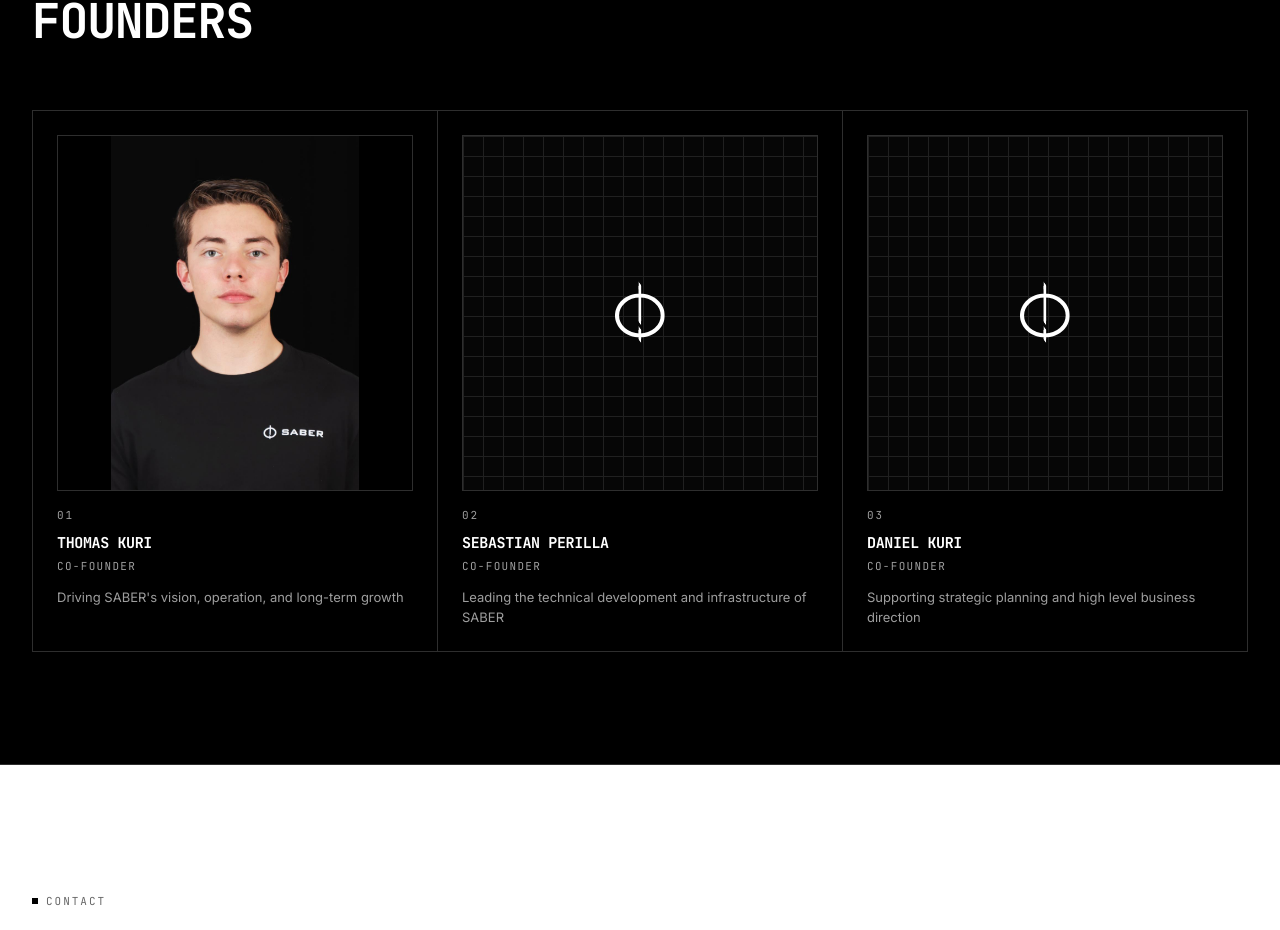
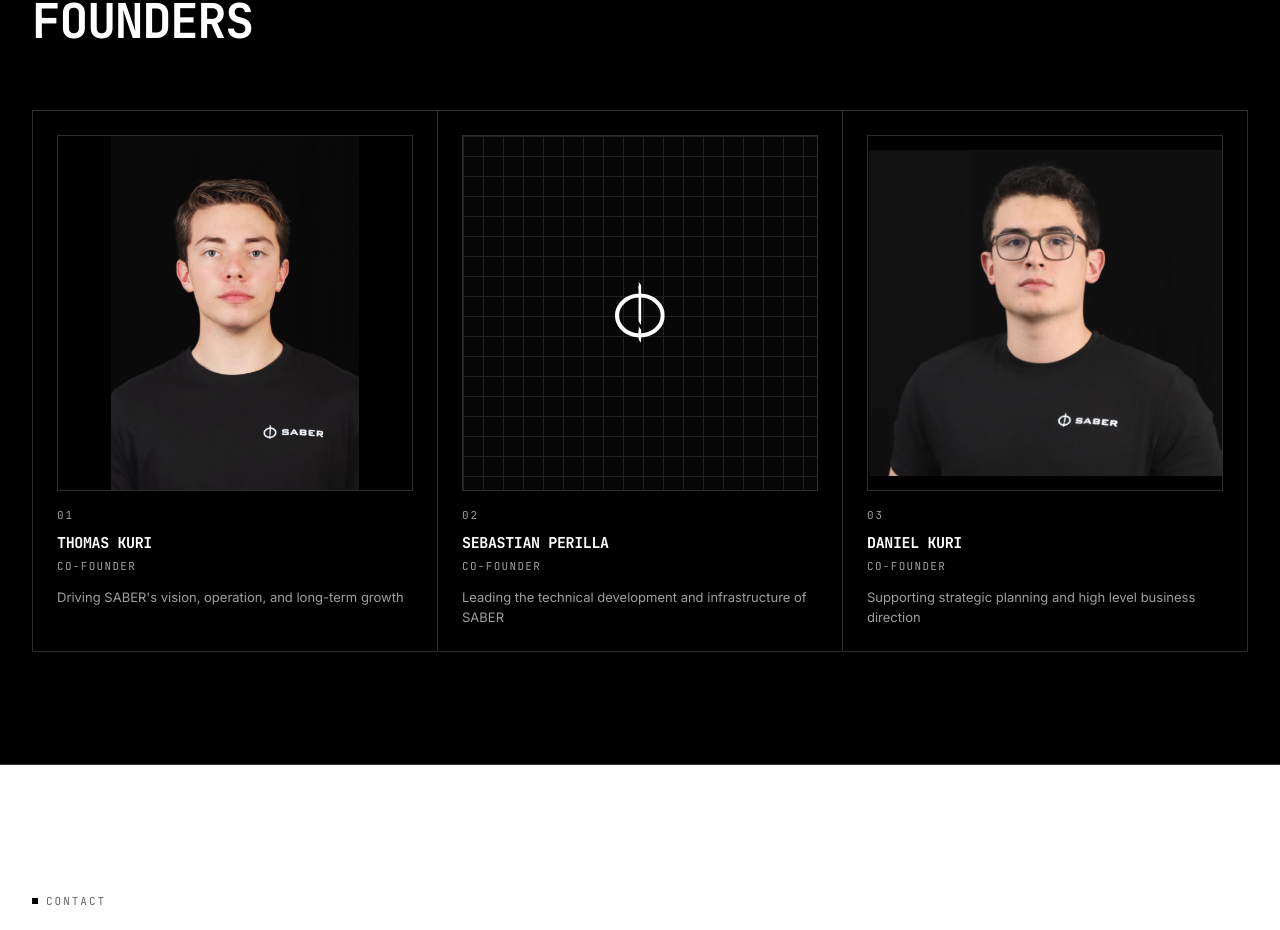
Before and after one commit to saberKPA/bug-whisper, a React (Vite) app: page / in a window 1280 px wide. Shown: the part 4051-4981 px from the top of the page. Built offline with nearby package versions, Linux system fonts and the light colour scheme; the HTML template or start-up script is replaced by a standard one.

Commit message:
Changes
Co-authored-by: SebastianPerilla <148215548+SebastianPerilla@users.noreply.github.com>

```diff
--- a/src/components/sections/Team.tsx
+++ b/src/components/sections/Team.tsx
@@ -2,9 +2,11 @@ import { useLanguage } from "@/contexts/LanguageContext";
 import { SectionHeading } from "./SectionHeading";
 import { SaberLogo } from "../SaberLogo";
 import tommyImg from "@/assets/team-tommy.jpg";
+import danielImg from "@/assets/team-daniel.jpg";
 
 const memberImages: Record<string, string> = {
   "THOMAS KURI": tommyImg,
+  "DANIEL KURI": danielImg,
 };
 
 export function Team() {
```
